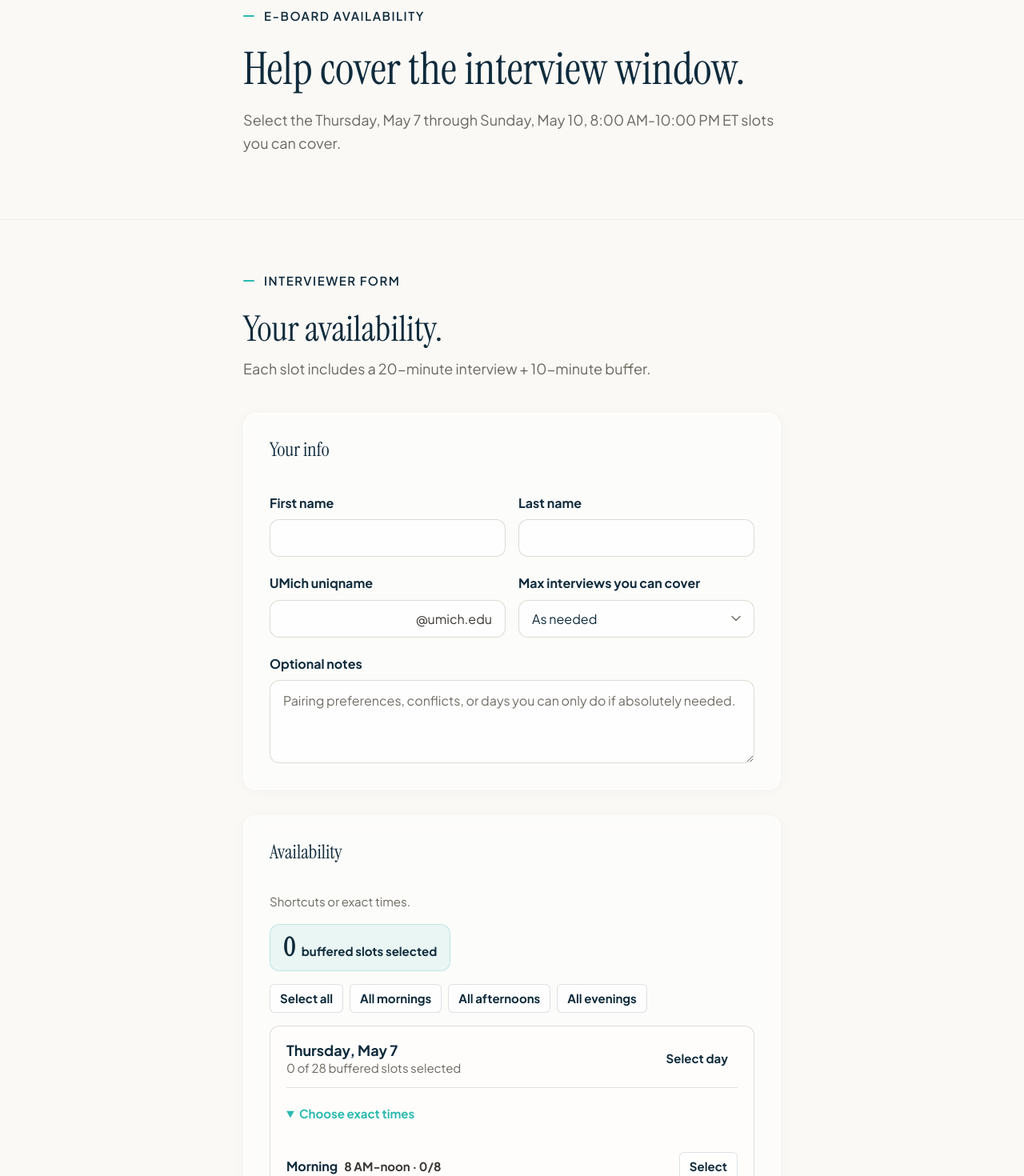
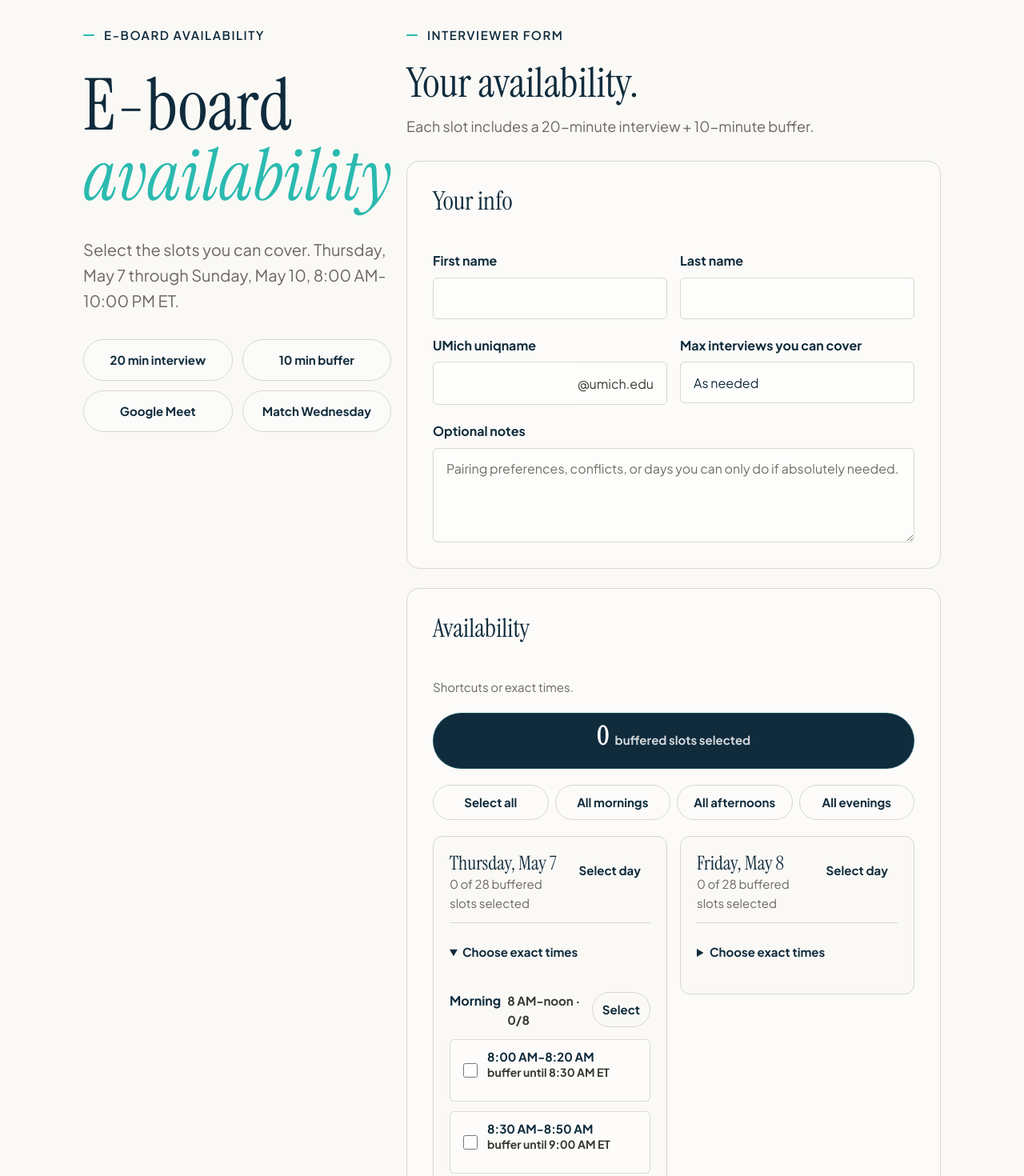
Before and after one commit to sbodine-lab/ublda-website, a React (Vite) app: page /eboard-availability in a window 1280 px wide. Shown: the part 120-1590 px from the top of the page at 80% size. Built offline with nearby package versions, Linux system fonts and the light colour scheme; no server answers.

Commit message:
Match interviewer availability page to site style

```diff
--- a/src/pages/Apply.css
+++ b/src/pages/Apply.css
@@ -686,6 +686,231 @@
   margin: 0 auto var(--space-8);
 }
 
+.apply-page--interviewer .interviewer-shell {
+  padding: calc(var(--space-32) + var(--space-6)) 0 var(--space-24);
+  border-bottom: 1px solid var(--color-gray-100);
+}
+
+.interviewer-shell__grid {
+  display: grid;
+  grid-template-columns: minmax(260px, 340px) minmax(0, 1fr);
+  align-items: start;
+  gap: clamp(var(--space-10), 5vw, var(--space-20));
+}
+
+.interviewer-intro {
+  position: sticky;
+  top: calc(var(--space-24) + var(--space-5));
+  display: grid;
+  gap: var(--space-8);
+}
+
+.interviewer-intro .section__label {
+  margin-bottom: 0;
+}
+
+.apply-page--interviewer .apply-page__headline {
+  margin: 0;
+  font-size: clamp(var(--text-5xl), 7vw, var(--text-7xl));
+  line-height: 0.98;
+  letter-spacing: 0;
+  max-width: 620px;
+}
+
+.apply-page--interviewer .apply-page__headline em {
+  color: var(--color-teal);
+  font-style: italic;
+}
+
+.apply-page--interviewer .apply-page__intro {
+  max-width: 520px;
+  margin: 0;
+  color: var(--color-gray-600);
+  font-size: clamp(var(--text-lg), 2vw, var(--text-xl));
+}
+
+.interviewer-facts {
+  display: grid;
+  grid-template-columns: repeat(2, minmax(0, 1fr));
+  gap: var(--space-3);
+}
+
+.interviewer-facts span {
+  min-height: 52px;
+  display: flex;
+  align-items: center;
+  justify-content: center;
+  padding: var(--space-3) var(--space-4);
+  border: 1px solid var(--color-gray-200);
+  border-radius: var(--radius-full);
+  color: var(--color-navy);
+  background: rgba(255, 255, 255, 0.32);
+  font-size: var(--text-sm);
+  font-weight: 800;
+  text-align: center;
+}
+
+.interviewer-form-column {
+  min-width: 0;
+}
+
+.apply-page--interviewer .apply-form {
+  gap: var(--space-6);
+}
+
+.apply-page--interviewer .apply-form__header {
+  margin-bottom: var(--space-1);
+}
+
+.apply-page--interviewer .apply-form__header .section__label {
+  margin-bottom: var(--space-5);
+}
+
+.apply-page--interviewer .apply-form__title {
+  font-size: clamp(var(--text-3xl), 4vw, var(--text-5xl));
+  margin-bottom: var(--space-3);
+}
+
+.apply-page--interviewer .apply-form__subtitle {
+  max-width: none;
+  color: var(--color-gray-600);
+}
+
+.apply-page--interviewer .apply-form__group {
+  padding: var(--space-8);
+  border: 1px solid var(--color-gray-200);
+  border-radius: var(--radius-lg);
+  background: rgba(255, 255, 255, 0.32);
+  box-shadow: none;
+  backdrop-filter: none;
+  -webkit-backdrop-filter: none;
+}
+
+.apply-page--interviewer .apply-form__group legend {
+  font-size: var(--text-3xl);
+  margin-bottom: var(--space-6);
+}
+
+.apply-page--interviewer .apply-form input,
+.apply-page--interviewer .apply-form select,
+.apply-page--interviewer .apply-form textarea,
+.apply-page--interviewer .apply-form__email-wrapper {
+  min-height: 52px;
+  border-color: var(--color-gray-200);
+  border-radius: var(--radius-sm);
+  background: rgba(255, 255, 255, 0.58);
+}
+
+.apply-page--interviewer .apply-form textarea {
+  min-height: 118px;
+}
+
+.apply-page--interviewer .availability-picker {
+  gap: var(--space-5);
+}
+
+.apply-page--interviewer .availability-summary {
+  width: 100%;
+  min-height: 70px;
+  justify-content: center;
+  border-radius: var(--radius-full);
+  background: var(--color-navy);
+  color: var(--color-white);
+}
+
+.apply-page--interviewer .availability-summary span {
+  color: rgba(255, 255, 255, 0.82);
+}
+
+.apply-page--interviewer .availability-quick-actions {
+  display: grid;
+  grid-template-columns: repeat(4, minmax(0, 1fr));
+}
+
+.apply-page--interviewer .availability-quick-actions button,
+.apply-page--interviewer .availability-part__header button,
+.apply-page--interviewer .availability-day__header button {
+  min-height: 44px;
+  border-color: var(--color-gray-200);
+  border-radius: var(--radius-full);
+  background: transparent;
+}
+
+.apply-page--interviewer .availability-days {
+  grid-template-columns: repeat(2, minmax(0, 1fr));
+  align-items: start;
+  gap: var(--space-4);
+}
+
+.apply-page--interviewer .availability-day {
+  gap: var(--space-5);
+  min-width: 0;
+  padding: var(--space-5);
+  border-color: var(--color-gray-200);
+  border-radius: var(--radius-md);
+  background: var(--color-cream);
+}
+
+.apply-page--interviewer .availability-day__header {
+  border-bottom-color: var(--color-gray-200);
+}
+
+.apply-page--interviewer .availability-day__header h3 {
+  font-family: var(--font-display);
+  font-size: var(--text-2xl);
+  font-weight: 400;
+}
+
+.apply-page--interviewer .availability-day__details summary {
+  color: var(--color-navy);
+  font-weight: 800;
+}
+
+.apply-page--interviewer .availability-grid {
+  grid-template-columns: 1fr;
+  gap: var(--space-3);
+}
+
+.apply-page--interviewer .availability-slot {
+  min-height: 78px;
+  border-radius: var(--radius-sm);
+  background: rgba(255, 255, 255, 0.56);
+}
+
+.apply-page--interviewer .availability-slot span {
+  min-width: 0;
+}
+
+.apply-page--interviewer .availability-slot:has(input:checked) {
+  border-color: var(--color-teal);
+  background: var(--color-teal-soft);
+}
+
+.apply-page--interviewer .apply-form__footer-actions {
+  align-items: stretch;
+  gap: var(--space-4);
+}
+
+.apply-page--interviewer .apply-form__submit {
+  flex: 1 1 auto;
+  justify-content: center;
+  min-height: 64px;
+  font-size: var(--text-lg);
+}
+
+.apply-page--interviewer .apply-form__secondary-link {
+  display: inline-flex;
+  align-items: center;
+  justify-content: center;
+  min-height: 64px;
+  padding: 0 var(--space-8);
+  border: 1px solid var(--color-gray-200);
+  border-radius: var(--radius-full);
+  color: var(--color-gray-600);
+  background: transparent;
+  font-size: var(--text-base);
+}
+
 @media (max-width: 768px) {
   .apply-page__hero {
     padding: var(--space-24) 0 var(--space-10);
@@ -785,3 +1010,38 @@
     justify-content: center;
   }
 }
+
+@media (max-width: 1024px) {
+  .interviewer-shell__grid,
+  .apply-page--interviewer .availability-days {
+    grid-template-columns: 1fr;
+  }
+
+  .interviewer-intro {
+    position: static;
+  }
+
+  .apply-page--interviewer .availability-quick-actions {
+    grid-template-columns: repeat(2, minmax(0, 1fr));
+  }
+}
+
+@media (max-width: 768px) {
+  .apply-page--interviewer .interviewer-shell {
+    padding: var(--space-24) 0 var(--space-16);
+  }
+
+  .apply-page--interviewer .apply-page__headline {
+    font-size: clamp(var(--text-4xl), 14vw, var(--text-6xl));
+  }
+
+  .interviewer-facts,
+  .apply-page--interviewer .availability-quick-actions,
+  .apply-page--interviewer .availability-grid {
+    grid-template-columns: 1fr;
+  }
+
+  .apply-page--interviewer .apply-form__group {
+    padding: var(--space-6);
+  }
+}
--- a/src/pages/InterviewerAvailability.tsx
+++ b/src/pages/InterviewerAvailability.tsx
@@ -29,6 +29,13 @@ const initialForm: AvailabilityForm = {
   notes: '',
   website: '',
 }
+
+const scheduleFacts = [
+  '20 min interview',
+  '10 min buffer',
+  'Google Meet',
+  'Match Wednesday',
+]
 
 export default function InterviewerAvailability() {
   const [form, setForm] = useState(initialForm)
@@ -80,25 +87,28 @@ export default function InterviewerAvailability() {
   }
 
   return (
-    <main id="main-content" className="apply-page">
-      <section className="apply-page__hero">
-        <div className="container container--narrow">
+    <main id="main-content" className="apply-page apply-page--interviewer">
+      <section className="interviewer-shell">
+        <div className="container interviewer-shell__grid">
           <Reveal>
-            <p className="section__label">E-Board Availability</p>
+            <aside className="interviewer-intro">
+              <p className="section__label">E-Board Availability</p>
+              <h1 className="apply-page__headline">
+                E-board <em>availability</em>
+              </h1>
+              <p className="apply-page__intro">
+                Select the slots you can cover. {INTERVIEW_DAY_RANGE_LABEL}.
+              </p>
+
+              <div className="interviewer-facts" aria-label="Interview schedule details">
+                {scheduleFacts.map((fact) => (
+                  <span key={fact}>{fact}</span>
+                ))}
+              </div>
+            </aside>
           </Reveal>
-          <Reveal delay={0.1}>
-            <h1 className="apply-page__headline">Help cover the interview window.</h1>
-          </Reveal>
-          <Reveal delay={0.2}>
-            <p className="apply-page__intro">
-              Select the {INTERVIEW_DAY_RANGE_LABEL} slots you can cover.
-            </p>
-          </Reveal>
-        </div>
-      </section>
 
-      <section className="section apply-form-section">
-        <div className="container container--narrow">
+          <div className="interviewer-form-column">
           {submitted ? (
             <Reveal>
               <div className="apply-form__success" role="alert" aria-live="polite">
@@ -196,6 +206,7 @@ export default function InterviewerAvailability() {
               </form>
             </Reveal>
           )}
+          </div>
         </div>
       </section>
     </main>
```
